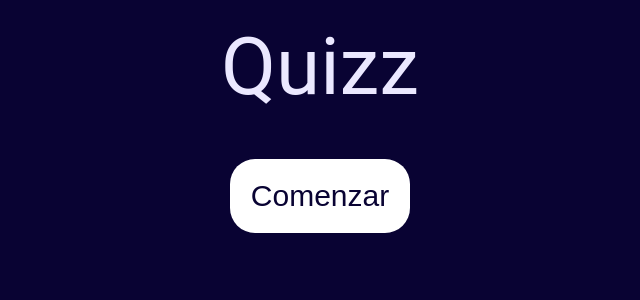
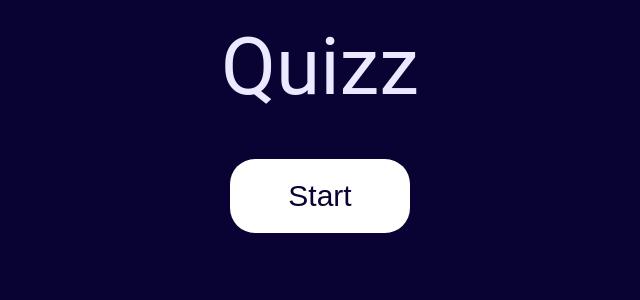
Before and after one commit to leandro-cuevas/unq-ui-leandro-cuevas-trabajo-final, a React (Vite) app: page / in a window 1280 px wide. Shown: the top 300 px of the page, without its empty margins (320-960 px from the left). Built offline with nearby package versions, Linux system fonts and the light colour scheme.

Commit message:
cambio en home

```diff
--- a/src/Home/index.jsx
+++ b/src/Home/index.jsx
@@ -4,7 +4,7 @@ const Home = () => {
     return (
         <div>
             <Link to="/play">
-                <button className={"button"}>Comenzar</button>
+                <button className={"button"}>Start</button>
             </Link>
         </div>
     );
```
